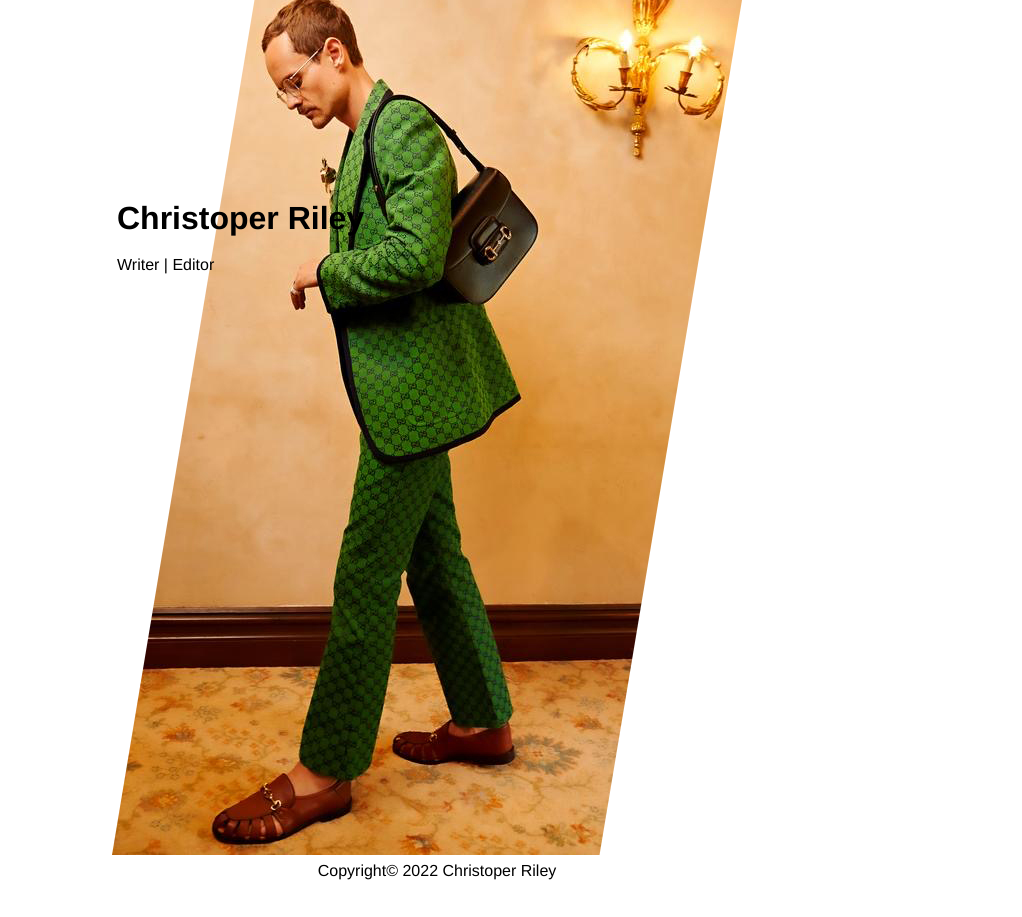
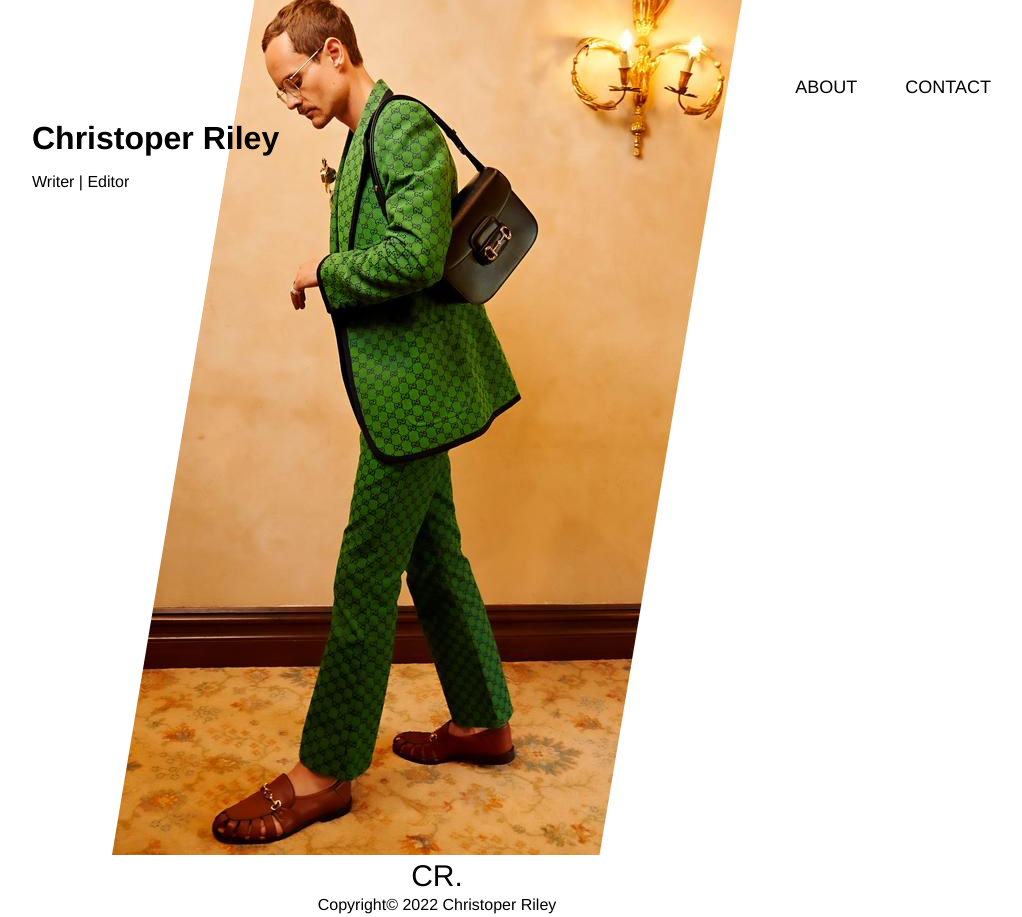
Before and after one commit to AndyBeable/riley-portfolio, a Vue app: page / in a window 1280 px wide. Shown: the part 120-1037 px from the top of the page, without its empty margins (203-1225 px from the left). Before the commit the page ends 1003 px from the top, so only its background shows below. Built offline with nearby package versions, Linux system fonts and the light colour scheme; a web font is replaced by a local one.

Commit message:
many changes

```diff
--- a/public/index.html
+++ b/public/index.html
@@ -5,7 +5,7 @@
     <meta http-equiv="X-UA-Compatible" content="IE=edge">
     <meta name="viewport" content="width=device-width,initial-scale=1.0">
     <link rel="icon" href="<%= BASE_URL %>favicon.ico">
-    <title><%= htmlWebpackPlugin.options.title %></title>
+    <title>Christoper Riley | Writer | Editor</title>
     <link rel="stylesheet" href="https://cdnjs.cloudflare.com/ajax/libs/font-awesome/6.1.1/css/all.min.css" integrity="sha512-KfkfwYDsLkIlwQp6LFnl8zNdLGxu9YAA1QvwINks4PhcElQSvqcyVLLD9aMhXd13uQjoXtEKNosOWaZqXgel0g==" crossorigin="anonymous" referrerpolicy="no-referrer" />
   </head>
   <body>
--- a/src/components/Card.vue
+++ b/src/components/Card.vue
@@ -22,6 +22,9 @@ export default {
 
 <style lang="scss" scoped>
 .card__container {
+  display: flex;
+  flex-direction: column;
+  align-items: center;
 
   & li {
     margin-bottom: 2rem;
@@ -35,10 +38,6 @@ export default {
       justify-content: space-around;
       gap: 5rem;
     }
-
-    & li {
-
-    }
   }
 }
 
@@ -49,8 +48,8 @@ export default {
   padding: 1rem;
 
   & img {
-    width: 400px;
-    height: 400px;
+    width: 300px;
+    height: 300px;
     margin-bottom: 1rem;
   }
 }
--- a/src/components/Footer.vue
+++ b/src/components/Footer.vue
@@ -1,18 +1,26 @@
 <template>
   <footer class="footer">
-<p>Copyright© 2022 Christoper Riley </p>
+    <div class="footer__content">
+      <span>CR.</span>
+      <p>Copyright© 2022 Christoper Riley</p>
+    </div>
   </footer>
 </template>
 
 <script>
 export default {
-  name: "Footer"
+  name: "Footer",
 };
 </script>
 
-<style scoped>
-footer {
+<style lang="scss" scoped>
+.footer__content {
   display: flex;
-  justify-content: center;
+  flex-direction: column;
+  align-items: center;
+
+  span {
+    font-size: 30px;
+  }
 }
 </style>
--- a/src/components/Navbar.vue
+++ b/src/components/Navbar.vue
@@ -3,13 +3,20 @@
     <nav>
       <div class="branding">
         <router-link class="link" :to="{ name: 'Home' }"
-          ><h1 v-show="mobile">Christopher Riley</h1></router-link
+          ><h1 v-if="!isHomepage">Christopher Riley</h1></router-link
         >
       </div>
       <ul v-show="!mobile" class="navigation">
         <li>
           <router-link class="link" :to="{ name: 'Portfolio' }"
-            >Portfolio</router-link
+            >PORTFOLIO
+            <ul class="navigation__dropdown">
+              <li>Magazines</li>
+              <li>Podcasts</li>
+              <li>Videos</li>
+              <li>Creative direction</li>
+              <li>Books</li>
+            </ul></router-link
           >
         </li>
         <li>
@@ -26,16 +33,13 @@
           @click="toggleMobileNav"
           v-show="mobile"
           class="fa-solid fa-bars"
-          :class="[
-            'icon-active', mobileNav ? 'fa-xmark' : 'fa-bars' ]"
+          :class="['icon-active', mobileNav ? 'fa-xmark' : 'fa-bars']"
         ></i>
       </div>
       <transition name="mobile-nav">
         <ul v-show="mobileNav" class="dropdown-nav">
           <li>
-            <router-link class="link" :to="{ name: 'Home' }"
-            >Home</router-link
-            >
+            <router-link class="link" :to="{ name: 'Home' }">Home</router-link>
           </li>
           <li>
             <router-link class="link" :to="{ name: 'Portfolio' }"
@@ -72,6 +76,11 @@ export default {
   created() {
     window.addEventListener("resize", this.checkScreen);
     this.checkScreen();
+  },
+  computed: {
+    isHomepage() {
+      return this.$route.name === "Home";
+    },
   },
   methods: {
     toggleMobileNav() {
@@ -118,7 +127,7 @@ header {
     padding: 12px 0;
     transition: 0.5s ease all;
     width: 90%;
-    margin: 0 auto;
+    margin: 1rem auto;
 
     @media (min-width: 1140px) {
       max-width: 1140px;
@@ -138,7 +147,7 @@ header {
     }
 
     .link {
-      font-size: 14px;
+      font-size: 18px;
       transition: 0.5s ease all;
       padding-bottom: 4px;
       border-bottom: 1px solid transparent;
@@ -163,6 +172,19 @@ header {
       align-items: center;
       flex: 1;
       justify-content: flex-end;
+
+      &__dropdown {
+        visibility: hidden;
+        opacity: 1;
+
+        //display: none;
+      }
+
+      //&__dropdown:hover {
+      //  visibility: visible;
+      //  opacity: 1;
+      //  display: block;
+      //}
     }
 
     .icon {
@@ -225,8 +247,6 @@ header {
     0 2px 4px -1px rgba(0, 0, 0, 0.06);
 
   nav {
-    padding: 8px 0;
-
     .branding a {
       font-size: 15px;
     }
--- a/src/views/Home.vue
+++ b/src/views/Home.vue
@@ -1,16 +1,10 @@
 <template>
   <div class="header">
-    <div class="header__title">
-      <h1>Christoper Riley</h1>
-      <p>Writer | Editor</p>
-    </div>
     <div class="header__content">
-      <!--      <div class="header__links">-->
-      <!--        <router-link to="/" class="link">Home</router-link>-->
-      <!--        <router-link to="/about" class="link">About</router-link>-->
-      <!--        <router-link to="/portfolio" class="link">Portfolio</router-link>-->
-      <!--        <router-link to="/contact" class="link">Contact</router-link>-->
-      <!--      </div>-->
+      <div class="header__title">
+        <h1>Christoper Riley</h1>
+        <span class="sub__title">Writer | Editor</span>
+      </div>
       <div class="header__image">
         <img src="../assets/main.jpg" class="image" alt="" />
       </div>
@@ -34,14 +28,28 @@ export default {
 
   &__title {
     position: absolute;
-    top: 20rem;
-    left: 20rem;
+    top: 1rem;
+    left: 2rem;
     z-index: 2;
 
-    & h1 {
+    h1 {
       margin-bottom: 1rem;
     }
+
+    .sub__title {
+      display: none;
+    }
+
+    @media screen and (min-width: 750px) {
+      top: 15rem;
+      left: -5rem;
+
+      .sub__title {
+        display: initial;
+      }
+      }
   }
+
 
   &__content {
     position: relative;
```
